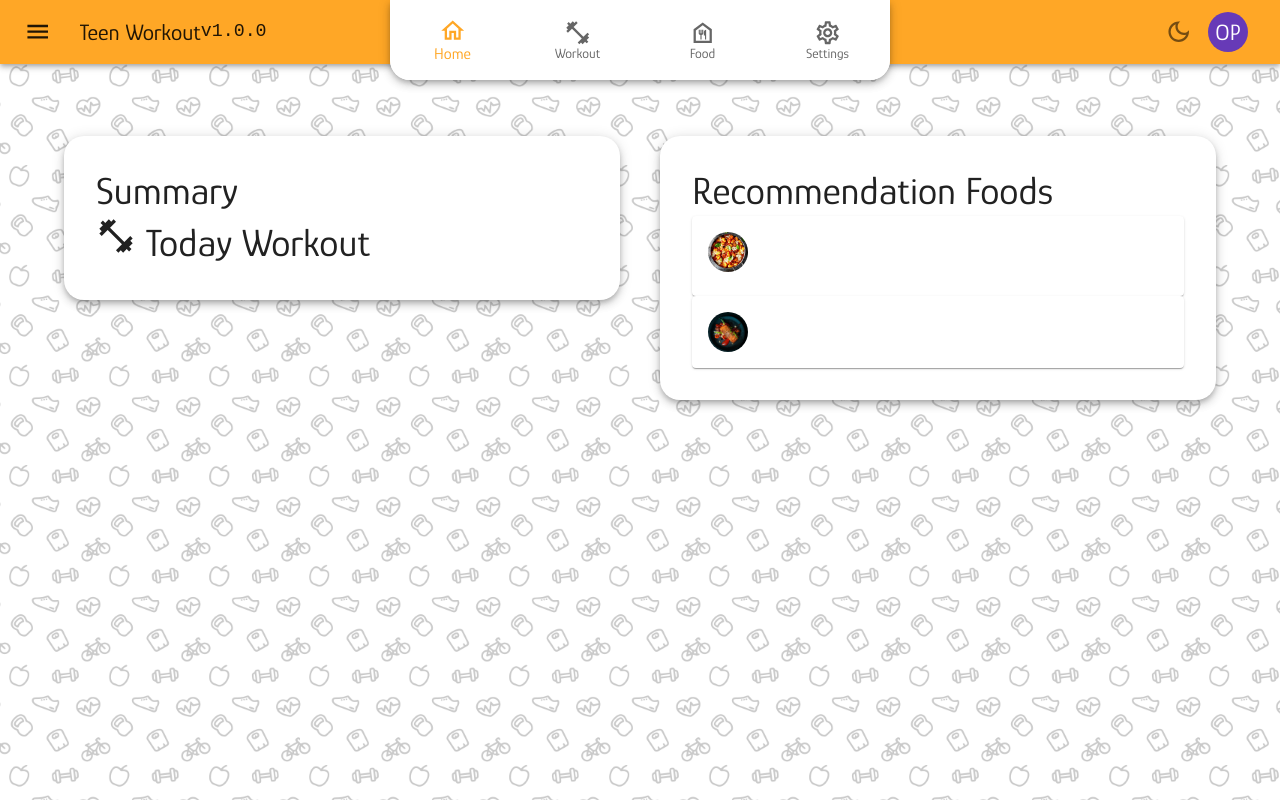
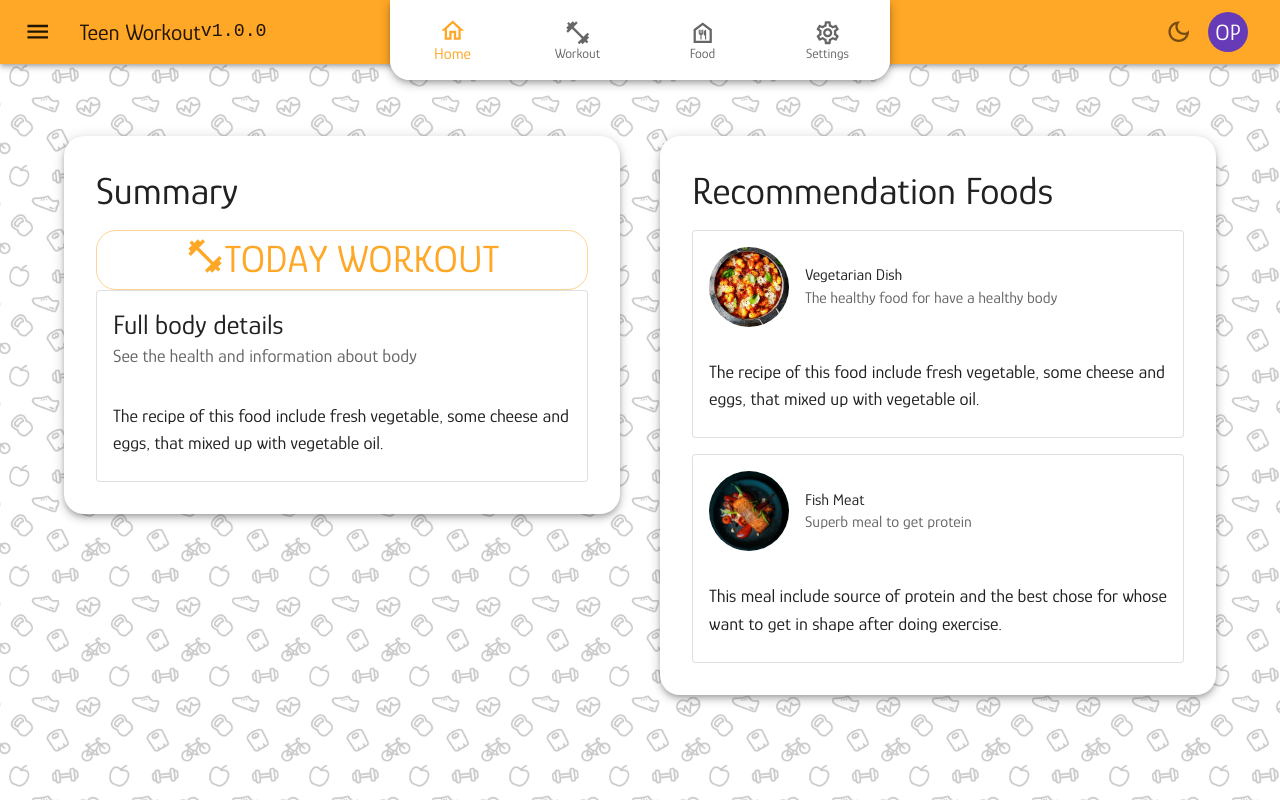
Before and after one commit to muhamadzolfaghari/teen-workout, a React (Create React App) app: page / in a window 1280 px wide. Built offline with nearby package versions, Linux system fonts and the light colour scheme.

Commit message:
Dark mode applied.

```diff
--- a/src/components/Dashboard/Dashboard.tsx
+++ b/src/components/Dashboard/Dashboard.tsx
@@ -11,7 +11,8 @@ import food1Image from '../../images/foods/food1.png';
 import food2Image from '../../images/foods/food2.png';
 import CardHeader from '@mui/material/CardHeader';
 import Container from '@mui/material/Container';
-import { CardContent } from '@mui/material';
+import { Button, CardContent } from '@mui/material';
+import Box from '@mui/material/Box';
 
 const Dashboard = () => {
   return (
@@ -21,22 +22,57 @@ const Dashboard = () => {
         <Grid container spacing={5} className={classes.grid}>
           <Grid xs item>
             <Paper className={classes.paper}>
-              <Typography variant={'h4'}>Summary</Typography>
-              <Typography variant={'h4'}>
-                <FitnessCenterOutlinedIcon fontSize={'large'} /> Today Workout
+              <Typography variant={'h4'} gutterBottom>
+                Summary
               </Typography>
+              <Button variant={'outlined'} color={'primary'} fullWidth>
+                <Box display={'flex'}>
+                  <FitnessCenterOutlinedIcon fontSize={'large'} />
+                  <Typography variant={'h4'}>Today Workout</Typography>
+                </Box>
+              </Button>
+              <Card variant={'outlined'}>
+                <CardHeader
+                  title={'Full body details'}
+                  subheader={'See the health and information about body'}
+                />
+                <CardContent>
+                  The recipe of this food include fresh vegetable, some cheese
+                  and eggs, that mixed up with vegetable oil.
+                </CardContent>
+              </Card>
             </Paper>
           </Grid>
           <Grid xs item>
             <Paper className={classes.paper}>
-              <Typography variant={'h4'}>Recommendation Foods</Typography>
-              <Card>
+              <Typography variant={'h4'} gutterBottom>
+                Recommendation Foods
+              </Typography>
+              <Card variant={'outlined'}>
+                <CardHeader
+                  title={'Vegetarian Dish'}
+                  subheader={'The healthy food for have a healthy body'}
+                  avatar={
+                    <Avatar src={food1Image} sx={{ width: 80, height: 80 }} />
+                  }
+                />
                 <CardContent>
-                  <Avatar src={food1Image} />
+                  The recipe of this food include fresh vegetable, some cheese
+                  and eggs, that mixed up with vegetable oil.
                 </CardContent>
               </Card>
-              <Card>
-                <CardHeader avatar={<Avatar src={food2Image} />} />
+              <Card sx={{ marginTop: '1rem' }} variant={'outlined'}>
+                <CardHeader
+                  title={'Fish Meat'}
+                  subheader={'Superb meal to get protein'}
+                  avatar={
+                    <Avatar src={food2Image} sx={{ width: 80, height: 80 }} />
+                  }
+                />
+                <CardContent>
+                  This meal include source of protein and the best chose for
+                  whose want to get in shape after doing exercise.
+                </CardContent>
               </Card>
             </Paper>
           </Grid>
```
